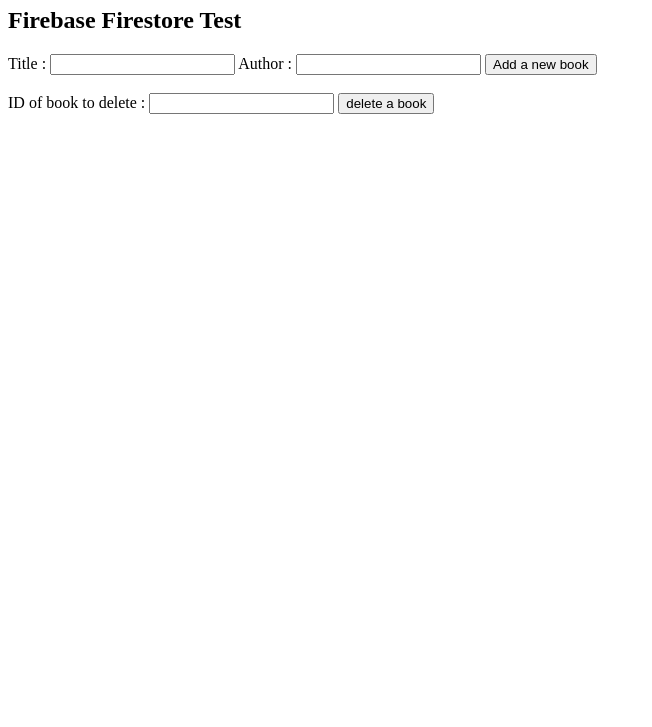
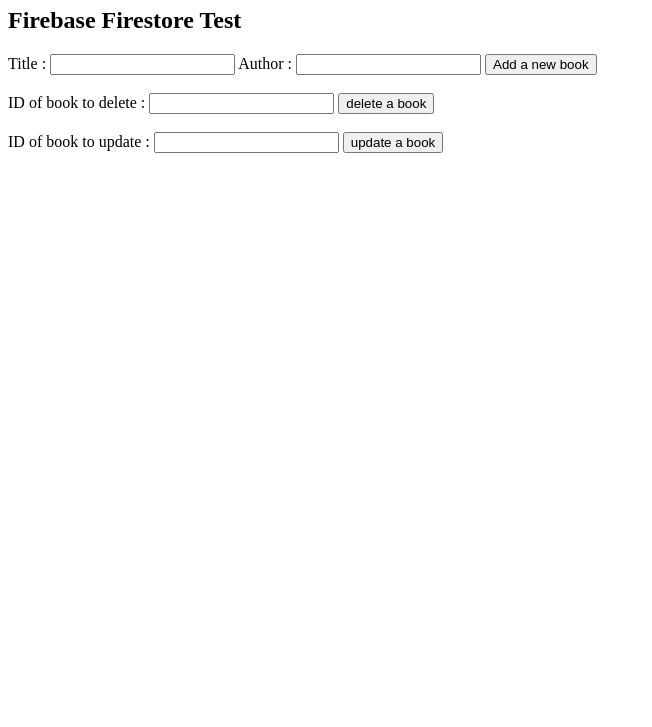
Before and after one commit to Akshatchaube01/Firebase-9.2, a website with bundled scripts: page dist/index.html in a window 1280 px wide. Shown: the part 73-800 px from the top of the page, without its empty margins (0-652 px from the left). Built offline with nearby package versions, Linux system fonts and the light colour scheme; no server answers.

Commit message:
Update index.html

```diff
--- a/dist/index.html
+++ b/dist/index.html
@@ -21,6 +21,12 @@
         <input type="text" name="id" required>
         <button>delete a book</button>
     </form>
+    <br/>
+    <form class="update">
+        <label for="id">ID of book to update : </label>
+        <input type="text" name="id" required>
+        <button>update a book</button>
+    </form>
 
     <script src="bundle.js"></script>
 </body>
```
